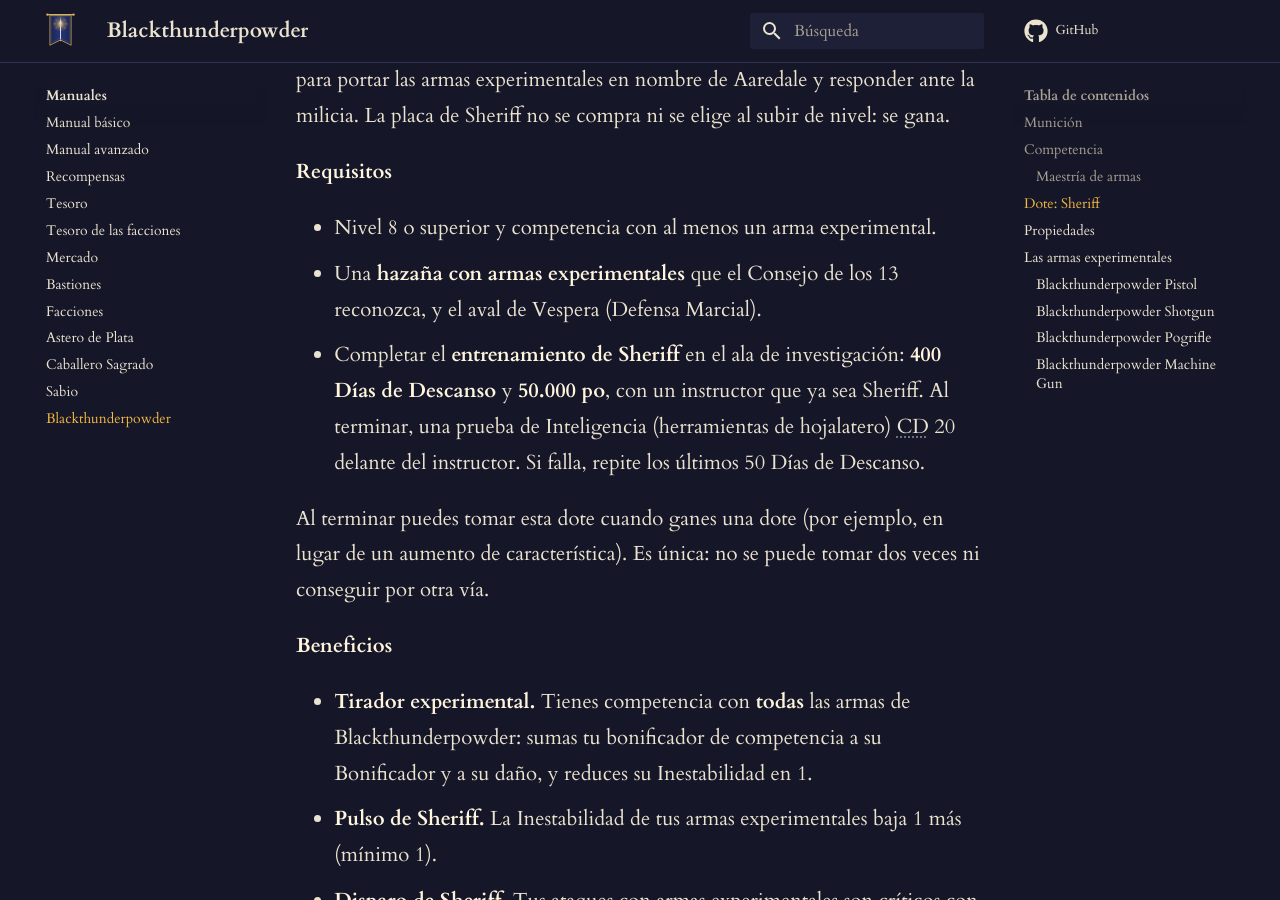
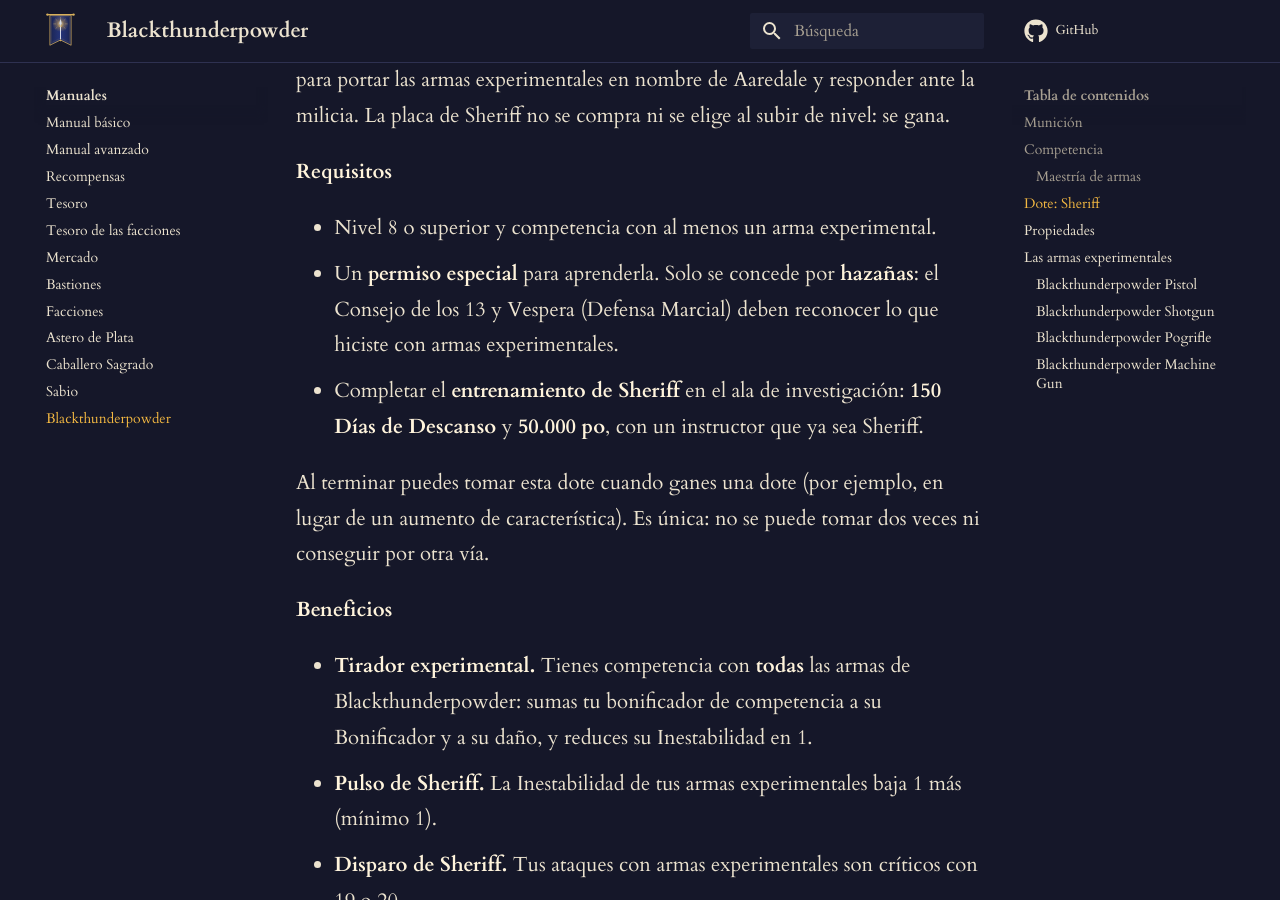
Before and after one commit to MagicFlee-hue/lanza-de-plata, an MkDocs documentation site: the page built from docs/documentos/blackthunderpowder.md, in a window 1280 px wide and 900 px high, scrolled down 3103 px. Built offline with MkDocs 1.6.1 and Material for MkDocs 9.7.7, drawn with Linux system fonts in a browser that asks for light colours; comment, search, counter and statistics services are not loaded.

Commit message:
Sheriff: 150 Días de Descanso y permiso especial por hazañas

```diff
--- a/docs/documentos/blackthunderpowder.md
+++ b/docs/documentos/blackthunderpowder.md
@@ -40,8 +40,8 @@ El ala de investigación del Bastión de Danerion forma a muy pocos tiradores pa
 **Requisitos**
 
 - Nivel 8 o superior y competencia con al menos un arma experimental.
-- Una **hazaña con armas experimentales** que el Consejo de los 13 reconozca, y el aval de Vespera (Defensa Marcial).
-- Completar el **entrenamiento de Sheriff** en el ala de investigación: **400 Días de Descanso** y **50.000 po**, con un instructor que ya sea Sheriff. Al terminar, una prueba de Inteligencia (herramientas de hojalatero) CD 20 delante del instructor. Si falla, repite los últimos 50 Días de Descanso.
+- Un **permiso especial** para aprenderla. Solo se concede por **hazañas**: el Consejo de los 13 y Vespera (Defensa Marcial) deben reconocer lo que hiciste con armas experimentales.
+- Completar el **entrenamiento de Sheriff** en el ala de investigación: **150 Días de Descanso** y **50.000 po**, con un instructor que ya sea Sheriff.
 
 Al terminar puedes tomar esta dote cuando ganes una dote (por ejemplo, en lugar de un aumento de característica). Es única: no se puede tomar dos veces ni conseguir por otra vía.
 
```
